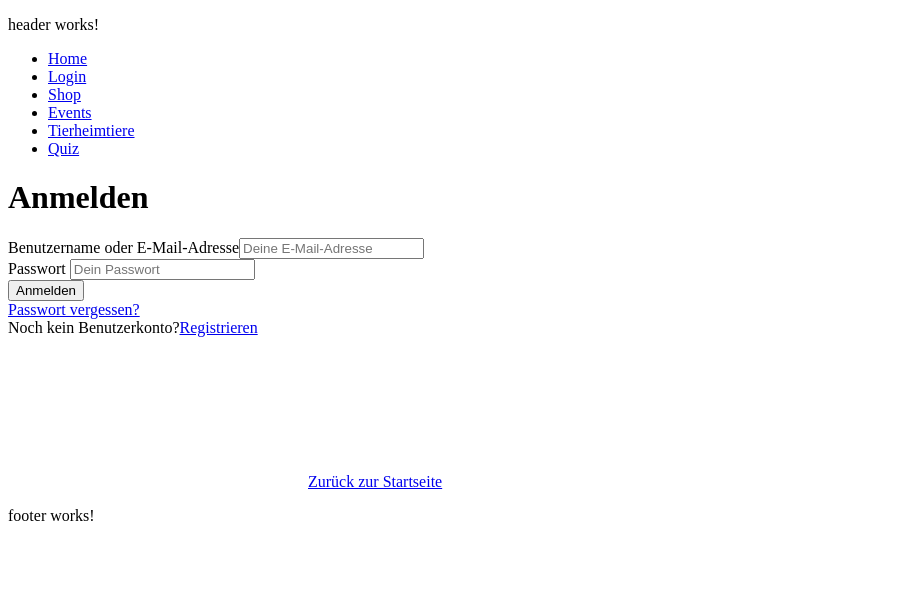
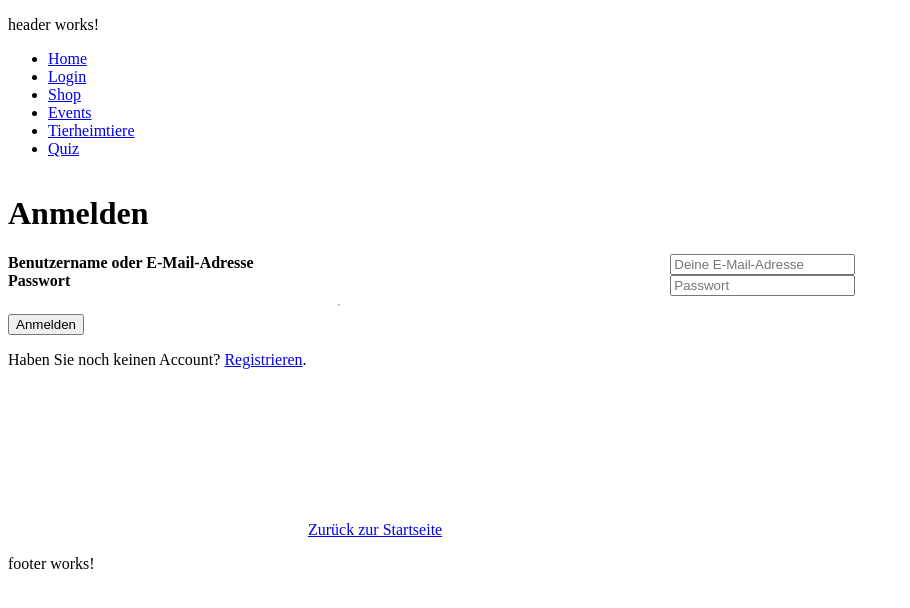
Before and after one commit to TahiraAiedail/Tierbedarf-App, an Angular app: page /login in a window 1280 px wide. Shown: the top 608 px of the page, without its empty margins (0-910 px from the left). Built offline with nearby package versions, Linux system fonts and the light colour scheme.

Commit message:
Login optisch angepasst

```diff
--- a/src/app/anmeldung/login/login.component.css
+++ b/src/app/anmeldung/login/login.component.css
@@ -1,31 +1,11 @@
-.login {
-    background-color: #ffffff;
-    &__page {
-      background-attachment: scroll;
-      background-position: center;
-      background-repeat: no-repeat;
-      background-size: cover;
-      position: relative;
-      &:before {
-        content: '';
-        position: absolute;
-        top: 0;
-        bottom: 0;
-        right: 0;
-        left: 0;
-        background-color: rgba(0, 0, 0, 0.4);
-      }
-    }
-    &__row {
-      position: relative;
-      z-index: 2;
-    }
+  .containerlinks{ grid-area: links;}
+  .containerrechts{ grid-area: rechts;}
+  .containerlogin{grid-area: login;}
+  .containerAnmelden{grid-area: oben;}
+  .container {
+      display: grid;
+      grid-template-areas:
+          'oben oben'
+          'links rechts'
+          'login login';
   }
-  @media (min-width: 768px) {
-    .login {
-      &__row {
-        display: grid;
-        grid-template-columns: 1fr 1fr;
-      }
-    }
-  }
--- a/src/app/anmeldung/login/login.component.html
+++ b/src/app/anmeldung/login/login.component.html
@@ -1,46 +1,30 @@
+<form action="login.component.html">
+    <div class="container">
+      <div class="containerAnmelden">
+        <h1>Anmelden</h1>
+    </div>
 
-    <div class="login">
-      <div class="login__content">
+    <hr>
+    <div class="containerlinks">
+      <label for="email"><b> Benutzername oder E-Mail-Adresse</b></label><br>
+      <label for="Passwort"><b> Passwort</b></label><br>
+    </div>
 
-          <form>
-            <h1 class="headline">Anmelden</h1>
-            <div class="Anmeldung">
-              <label class="Email" htmlFor="email"> Benutzername oder E-Mail-Adresse</label>
-              <input
-                class="Benutzername_input"
-                id="email"
-                type="text"
-                placeholder="Deine E-Mail-Adresse"
-              />
-            </div>
-            <div class="Passwort">
-              <label class="Passwort_Label" htmlFor="Passwort"> Passwort </label>
-              <input
-                class="Passwort_input"
-                id="passwort"
-                type="passwort"
-                placeholder="Dein Passwort"
-              />
-            </div>
+    <div class="containerrechts">
+      <input type="text" name="email" id="email" placeholder="Deine E-Mail-Adresse" required><br>
+      <input type="passwort" name="Passwort" id="Passwort" placeholder="Passwort" required><br>
+      </div>
 
-            <div class="button_login">
-              <button
-                class="button_input"
-                type="button"
-              >
-                Anmelden
-              </button>
-            </div>
-          </form>
-          <div class="Passwort_Vergessen">
-            <a href="#" class="Passwort_aendern">Passwort vergessen?</a>
-          </div>
-          <div class="Kein_Benutzerkonto">
-            <span class="Benutzerkonto?">Noch kein Benutzerkonto?</span>
-            <a href="http://localhost:4200/registrierung" class="Zur_Registrierung_wechseln">Registrieren</a>
-          </div>
+      <hr>
+
+    </div>
+
+    <div class="containerlogin">
+      <button type="submit" class="registerbtn">Anmelden<a href="http://localhost:4200/home"></a></button>
+          <p>Haben Sie noch keinen Account? <a href="http://localhost:4200/registrierung">Registrieren</a>.</p>
           <div class="zurück">
             <a [routerLink]="['/home']"  class="Zur_Startseite_wechseln"><svg class="material-icons" xmlns="h-4 w-4 leading-4 text-lg mr-2">keyboard_backspace</svg>Zurück zur Startseite</a>
           </div>
         </div>
-    </div>
+
+  </form>
```
